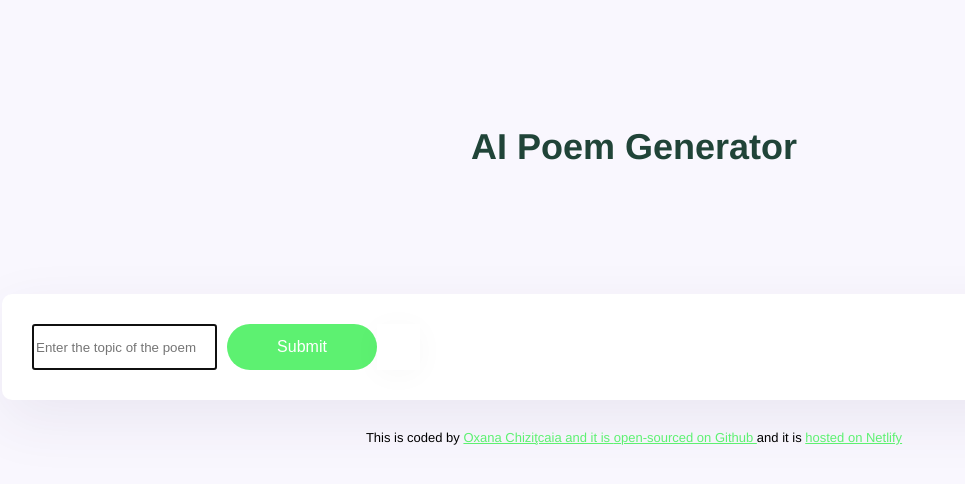
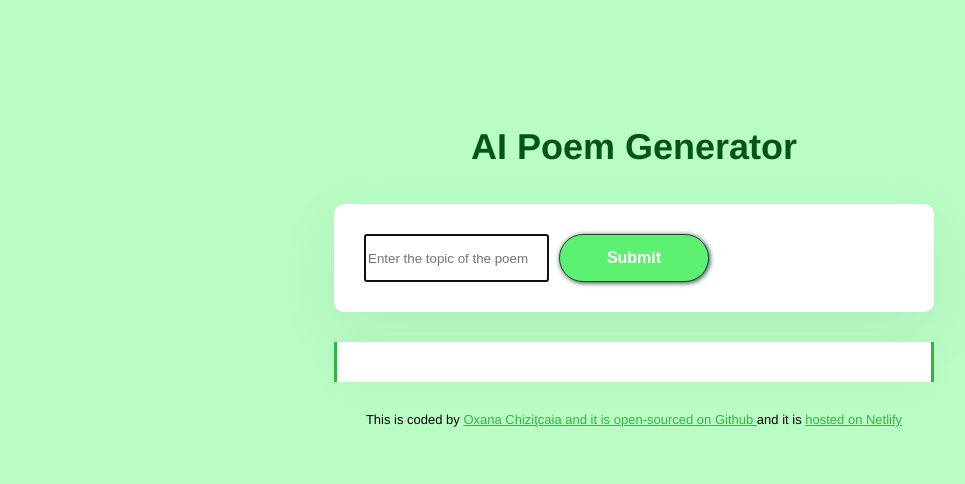
Before and after one commit to CreativeOxana/poem, a plain HTML site: page index.html in a window 1280 px wide. Shown: the whole page, without its empty margins (6-971 px from the left). Drawn offline with nearby package versions, Linux system fonts and the light colour scheme.

Commit message:
Corrected styles

```diff
--- a/index.html
+++ b/index.html
@@ -13,7 +13,7 @@
     <header>
     <h1>AI Poem Generator</h1>
   </header>
-</div>
+
 
   <main>
     <form id="poem-generator-form">
@@ -23,9 +23,10 @@
       autocomplete="off"
       class="intructions">
 
-      <input type="submit" class="submit-button">
+      <input type="submit" class="submit-button" />
+    </form>
       <div class="poem" id="poem"></div>
-    </form>
+
   </main>
     <footer>
       This is coded by <a href="https://github.com/CreativeOxana/" target="_blank"> Oxana Chiziţcaia and it is
@@ -33,6 +34,7 @@
         >open-sourced on Github
       </a> and it is <a href="https://gregarious-faloodeh-618f78.netlify.app" target="_blank">hosted on Netlify
     </footer>
+  </div>
     <script type="module" src="src/index.js"></script>
   </body>
 </html>
--- a/src/style.css
+++ b/src/style.css
@@ -1,10 +1,10 @@
 body {
-  background-color: #f9f7fe;
+  background-color: #b9fdc4;
   font-family: Helvetica, Arial, sans-serif;
 }
 
 a {
-  color: #5df171;
+  color: #2db940;
 }
 
 .container {
@@ -21,7 +21,7 @@ h1 {
   font-weight: 800;
   font-size: 36px;
   line-height: 1.5;
-  color: #204438;
+  color: #01551a;
 }
 
 form {
@@ -47,11 +47,13 @@ form {
   margin-left: 10px;
   background: #5df171;
   color: white;
-  border: none;
+  border: 1px solid #204438;
   width: 150px;
   font-size: 16px;
   border-radius: 50px;
   padding: 14px 24px;
+  box-shadow: 1px 1px 5px #204438;
+  font-weight: 800;
 }
 
 .poem {
@@ -59,7 +61,8 @@ form {
   background-color: #fff;
   padding: 20px;
   line-height: 2;
-  border-left: 3px solid #fff;
+  border-left: 3px solid #2db940;
+  border-right: 3px solid #2db940;
   box-shadow: 0px 4px 30px 0px rgba(39, 33, 66, 0.03);
 }
 
```
